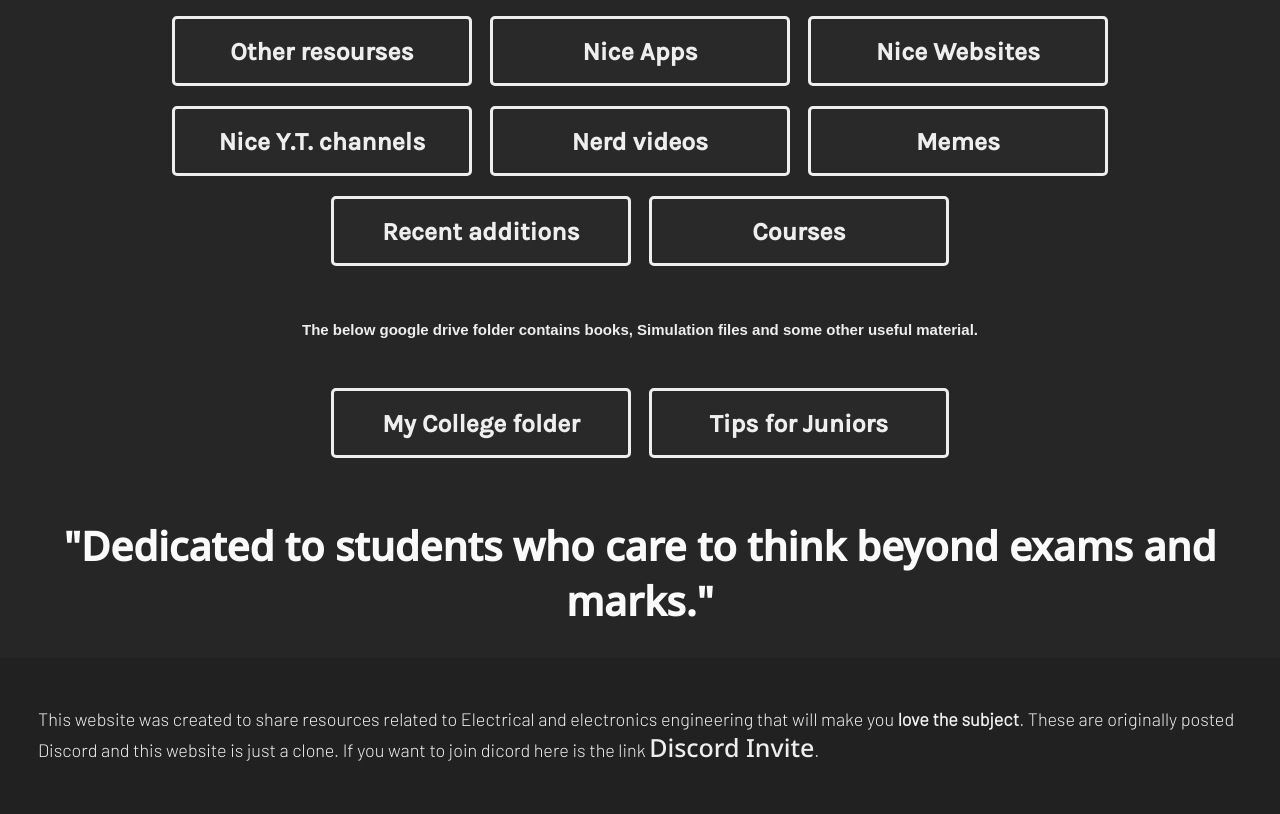
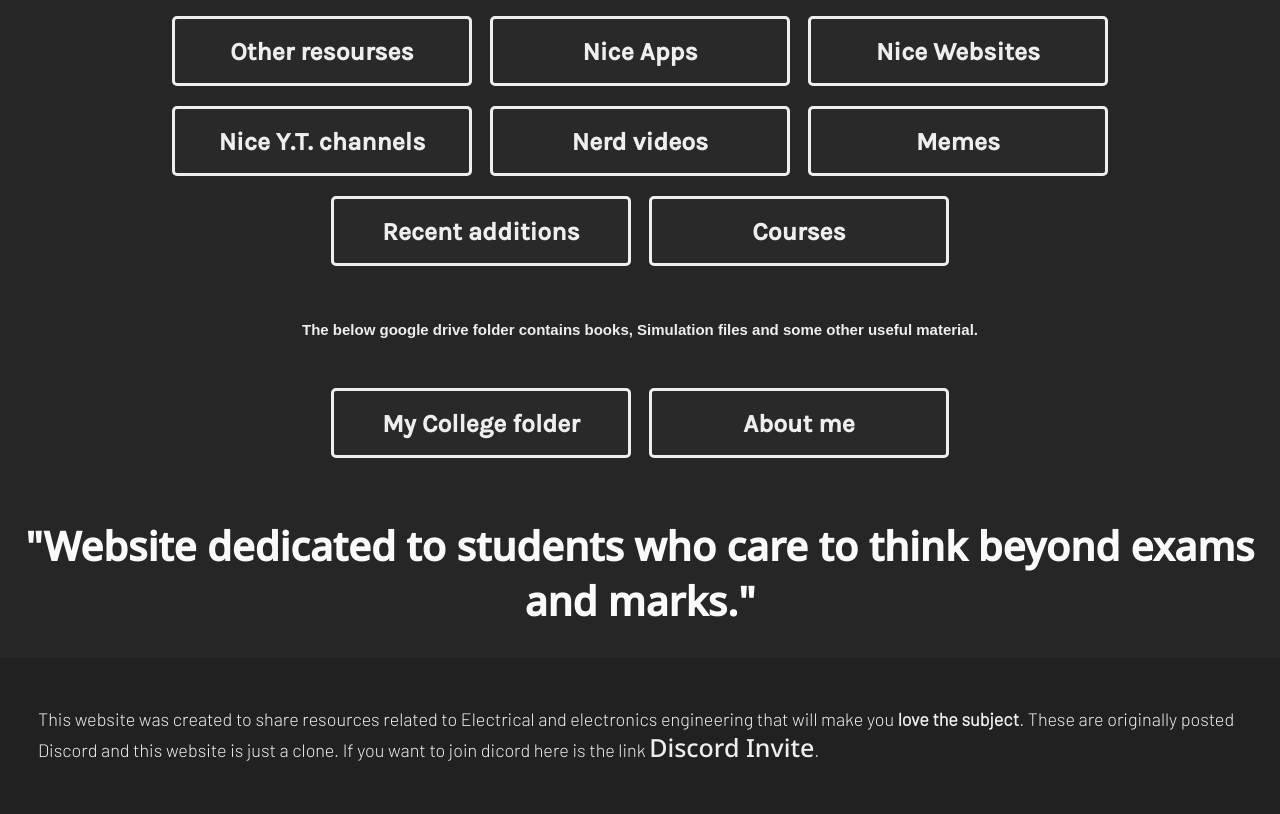
Before and after one commit to 200901002/ee, a plain HTML site: page index.html in a window 1280 px wide. Shown: the part 4745-5559 px from the top of the page. Drawn offline with nearby package versions, Linux system fonts and the light colour scheme.

Commit message:
about me

```diff
--- a/index.html
+++ b/index.html
@@ -186,8 +186,8 @@
         <h4>The below google drive folder contains books, Simulation files and some other useful material.</h4>
         <button onclick='window.location.href =  "https://drive.google.com/drive/folders/1--U6sb5tUEUhqgI6SMR2-Q95JoWvZDxv"' class="Bbuttons">My College folder</button>
 
-        <button onclick='window.location.href =  "https://drive.google.com/file/d/1if_nfiYM6j4OIulb0gt-UEx30d68pZH5/view?usp=share_link"' class="Bbuttons">Tips for Juniors</button>
-        <h2 id="END">"Dedicated to students who care to think beyond exams and marks."</h2>
+        <button onclick='window.location.href =  "https://200901002.github.io/AboutMe/"' class="Bbuttons">About me</button>
+        <h2 id="END">"Website dedicated to students who care to think beyond exams and marks."</h2>
     </center>
 
     <footer>
```
